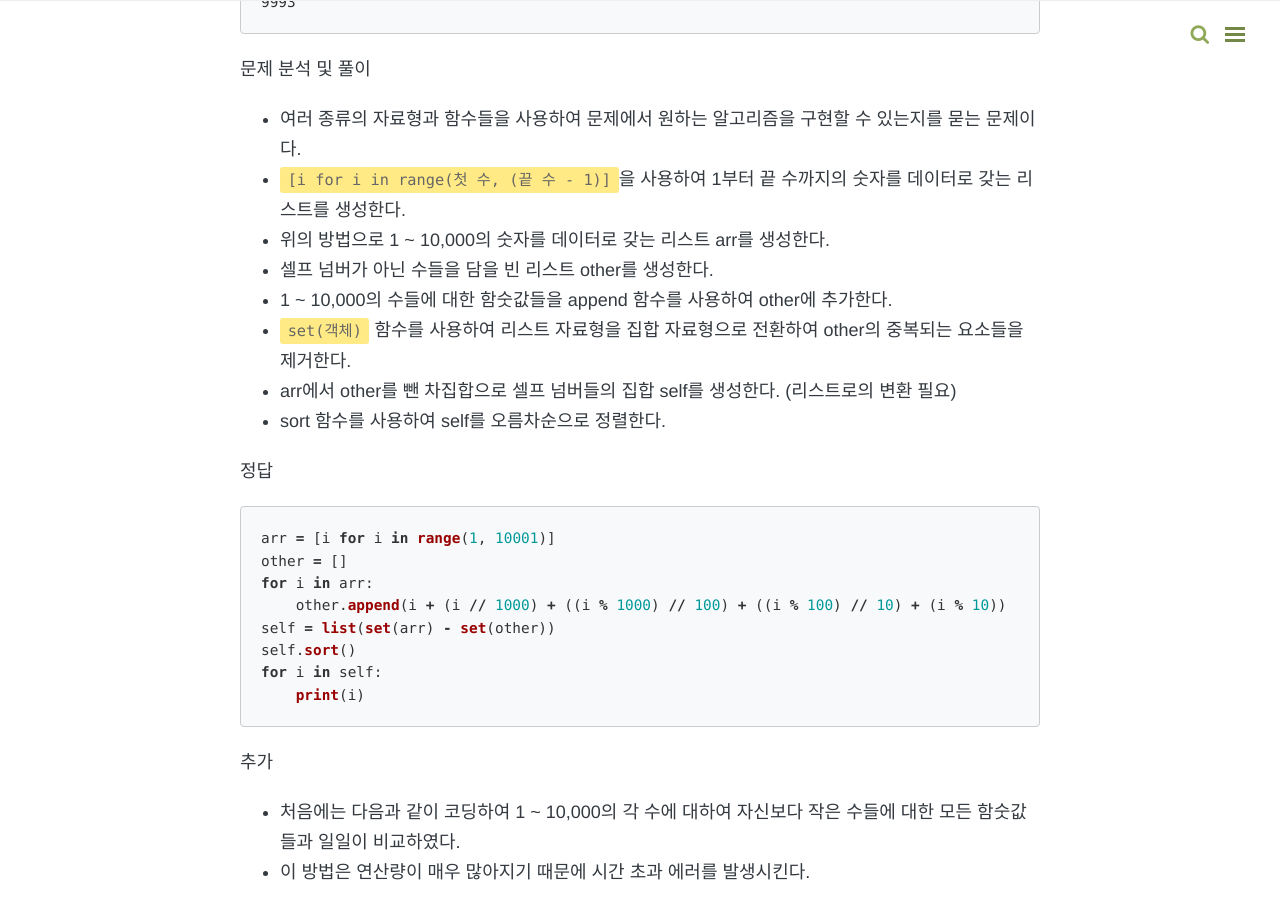
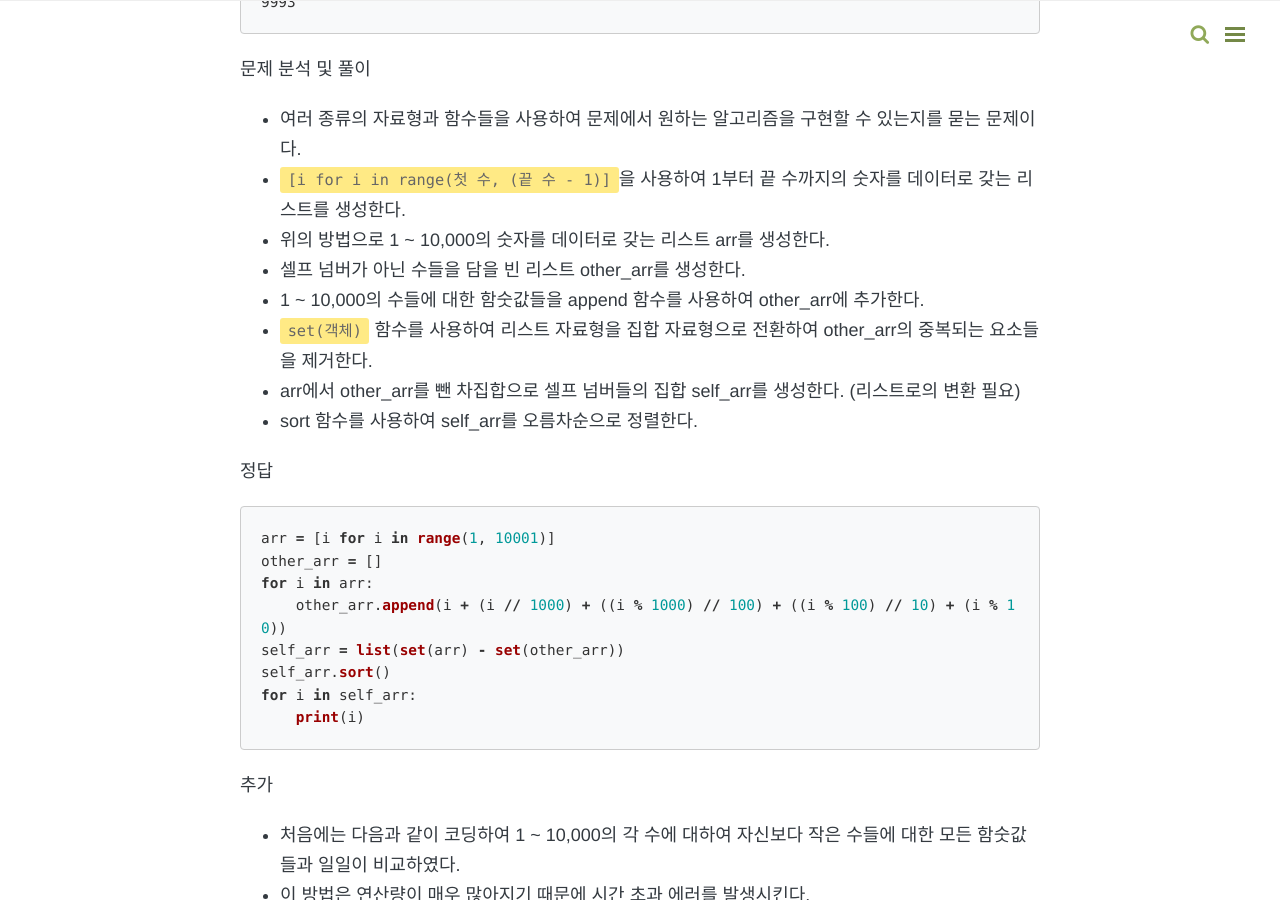
Before and after one commit to yklee1308/yklee1308.github.io, a Jekyll site: the page built from _posts/Baekjoon/2019-12-30-baekjoon_function.md, in a window 1280 px wide and 900 px high, scrolled down 1989 px. Built offline with Jekyll 4.4.1, drawn with Linux system fonts in a browser that asks for light colours; nearby versions of some CDN libraries; comment, search, counter and statistics services are not loaded.

Commit message:
2019-12-30-baekjoon_function_4

````diff
--- a/_posts/Baekjoon/2019-12-30-baekjoon_function.md
+++ b/_posts/Baekjoon/2019-12-30-baekjoon_function.md
@@ -76,21 +76,21 @@ def solve(a):
 - 여러 종류의 자료형과 함수들을 사용하여 문제에서 원하는 알고리즘을 구현할 수 있는지를 묻는 문제이다.
 - `[i for i in range(첫 수, (끝 수 - 1)]`을 사용하여 1부터 끝 수까지의 숫자를 데이터로 갖는 리스트를 생성한다.
 - 위의 방법으로 1 ~ 10,000의 숫자를 데이터로 갖는 리스트 arr를 생성한다.
-- 셀프 넘버가 아닌 수들을 담을 빈 리스트 other를 생성한다.
-- 1 ~ 10,000의 수들에 대한 함숫값들을 append 함수를 사용하여 other에 추가한다.
-- `set(객체)` 함수를 사용하여 리스트 자료형을 집합 자료형으로 전환하여 other의 중복되는 요소들을 제거한다.
-- arr에서 other를 뺀 차집합으로 셀프 넘버들의 집합 self를 생성한다. (리스트로의 변환 필요)
-- sort 함수를 사용하여 self를 오름차순으로 정렬한다.
+- 셀프 넘버가 아닌 수들을 담을 빈 리스트 other_arr를 생성한다.
+- 1 ~ 10,000의 수들에 대한 함숫값들을 append 함수를 사용하여 other_arr에 추가한다.
+- `set(객체)` 함수를 사용하여 리스트 자료형을 집합 자료형으로 전환하여 other_arr의 중복되는 요소들을 제거한다.
+- arr에서 other_arr를 뺀 차집합으로 셀프 넘버들의 집합 self_arr를 생성한다. (리스트로의 변환 필요)
+- sort 함수를 사용하여 self_arr를 오름차순으로 정렬한다.
 
 정답
 ```python
 arr = [i for i in range(1, 10001)]
-other = []
+other_arr = []
 for i in arr:
-    other.append(i + (i // 1000) + ((i % 1000) // 100) + ((i % 100) // 10) + (i % 10))
-self = list(set(arr) - set(other))
-self.sort()
-for i in self:
+    other_arr.append(i + (i // 1000) + ((i % 1000) // 100) + ((i % 100) // 10) + (i % 10))
+self_arr = list(set(arr) - set(other_arr))
+self_arr.sort()
+for i in self_arr:
     print(i)
 ```
 
````
